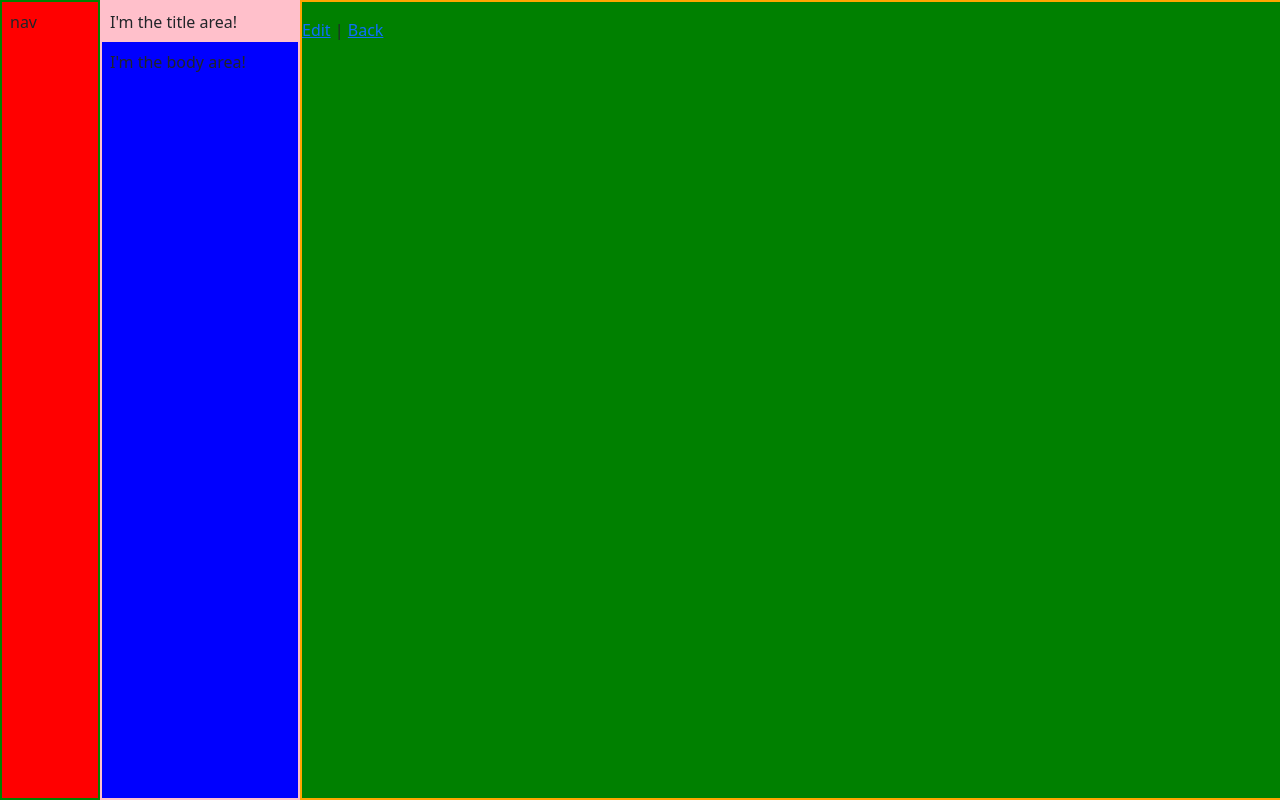
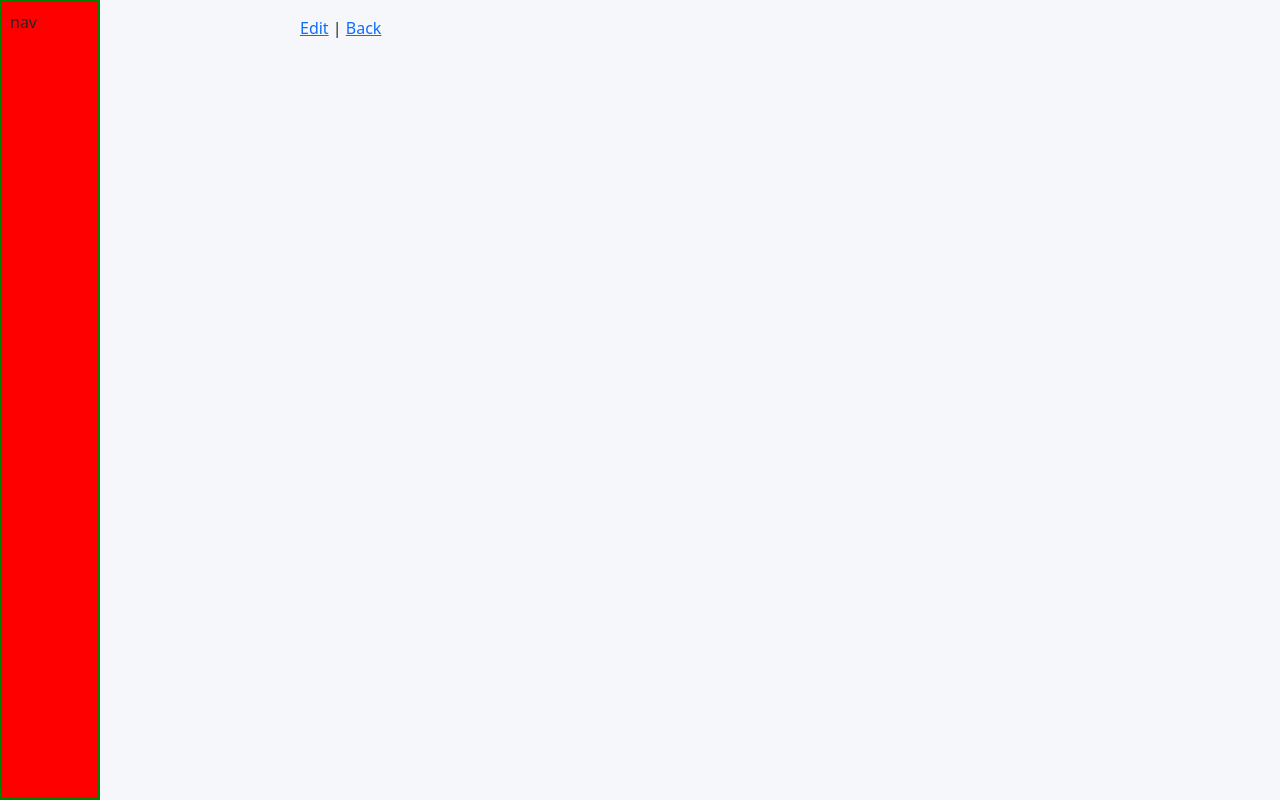
Before and after one commit to onesneakymofo/TrophyGPS, a Rails app: page /posts/1 in a window 1280 px wide. Run offline with Rails 7, Linux system fonts and the light colour scheme; tables that the repository leaves empty hold one stand-in row (values such as "Sample post"); style sheets or scripts are compiled from the project's sources; parts of the project's set-up code (start-up, migrations or seed data) failed here and were passed over; some libraries are stand-ins or nearby versions.

Commit message:
Change layout

```diff
--- a/app/assets/stylesheets/base/_styles.scss
+++ b/app/assets/stylesheets/base/_styles.scss
@@ -30,8 +30,6 @@ body {
 }
 
 .main-view {
-  background: green;
-  border: 2px orange solid;
   width: 100%;
   left: 300px;
 }
--- a/app/views/layouts/authenticated_application.html.haml
+++ b/app/views/layouts/authenticated_application.html.haml
@@ -9,6 +9,5 @@
   %body
     .d-flex.flex-column
       = render("shared/nav")
-      = render("shared/side-bar")
       .main-view.layout
         = yield
--- a/app/views/pages/map.html.haml
+++ /dev/null
@@ -1 +0,0 @@
-#map-large{ data: { behavior: 'posts-map' }}
--- /dev/null
+++ b/app/views/shared/_index_bar.html.haml
@@ -0,0 +1,5 @@
+.side-bar-layout.layout
+  %ul
+    = items.each do |item|
+      %li
+        %span.post-title=item.user.name
--- a/app/views/shared/_side-bar.html.haml
+++ /dev/null
@@ -1,5 +0,0 @@
-.side-bar-layout.layout
-  .title.p-2
-    I'm the title area!
-  .body.p-2
-    I'm the body area!
--- a/config/routes.rb
+++ b/config/routes.rb
@@ -1,7 +1,6 @@
 Rails.application.routes.draw do
   get 'pages/home' => 'high_voltage/pages#show', id: 'home'
   devise_for :users, :controllers => { omniauth_callbacks: 'omniauth_callbacks' }
-  get 'pages/map' => 'high_voltage/pages#show', id: 'map'
   resources :posts
 
   authenticated :user do
```
Also changed, not shown: app/views/posts/index.html.haml (+2 -19 lines), 1 other file.
